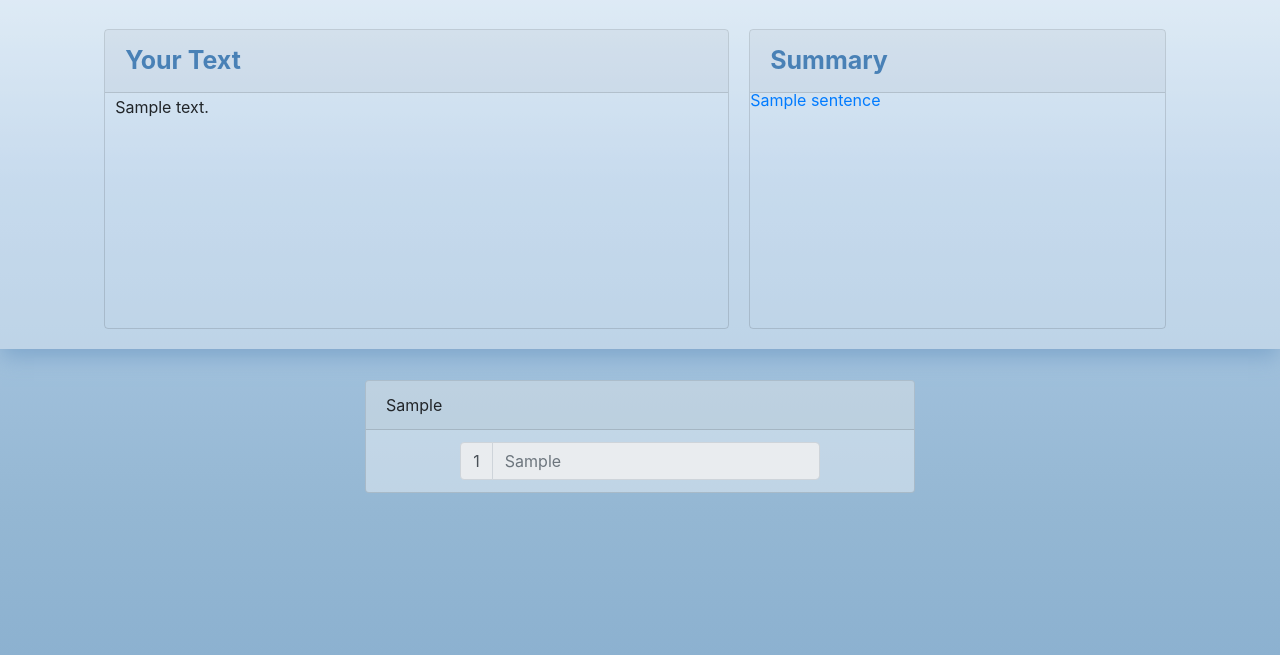
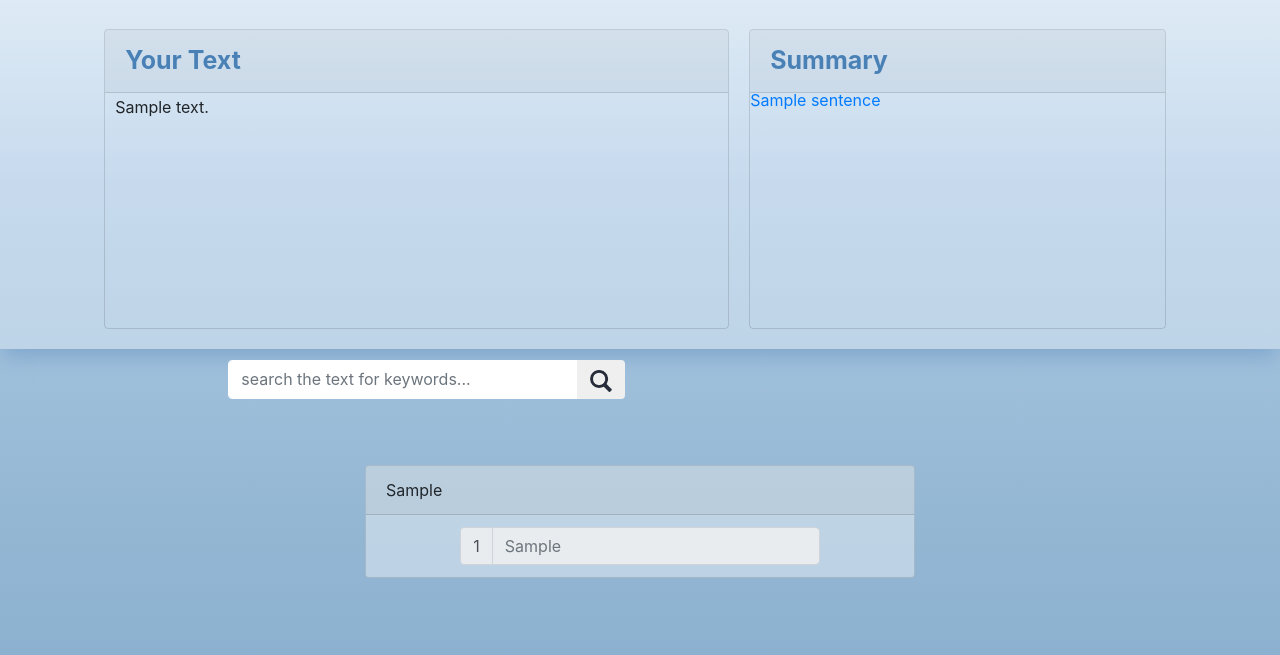
Before and after one commit to qverbeke/hack-psu-sp-2018, a Django app: template vid2quiz/templates/summaryQuizPageText.html in a window 1280 px wide. Shown: the part 101-756 px from the top of the page. Run offline with Django 3.2, Linux system fonts and the light colour scheme; the template is opened without the code that fills it: most values are stand-ins (such as "Sample title", 1, 10 or a date in 2020); some libraries are stand-ins or nearby versions.

Commit message:
search bar format

```diff
--- a/vid2quiz/static/summaryQuizPage.css
+++ b/vid2quiz/static/summaryQuizPage.css
@@ -68,9 +68,18 @@ body{
     width: 100%;
     color: #4981b6;
 }
-.sum-text{
-  line-height: 18px;
-  padding: 10px;
+.search-button{
+  width: 22px;
+  height: 22px;
+}
+#searchbar{
+  border: solid 1px white;
+}
+.search{
+  margin-top:10px;
+}
+.text-search{
+  margin-top: 30px;
 }
 .mc-container{
     margin-top: 50px;
--- a/vid2quiz/templates/summaryQuizPageText.html
+++ b/vid2quiz/templates/summaryQuizPageText.html
@@ -54,6 +54,19 @@
         </div>
           <div class="col-md-1"></div>
         </div>
+        <div class="row search text-search">
+            <div class="col-md-2"></div>
+            <div class="col-md-4">
+              <div class="input-group mb-3">
+            <input type="text" role="search" class="form-control" id="searchbar" placeholder="search the text for keywords..." aria-describedby="basic-addon2">
+            <div class="input-group-append">
+                <button class="btn" type="submit"><img src="/static/search.png" class="search-button"></button>
+            </div>
+        </div>
+                <a href="" onclick="seekToWord(document.getElementById('searchbar').value); return false;" style="background-color: #AAA; height:fill-parent"><span class="input-group-addon" id="basic-addon2"></span></a>
+              </div>
+              <div class="col-md-1"></div>
+            </div>
         {% for question in gap %}
         <div class="row mc-container">
             <div class="col-md-3"></div>
```
Also changed, not shown: vid2quiz/templates/summaryQuizPage.html (+13 -7 lines), vid2quiz/static/search.png (added), 2 other files.
